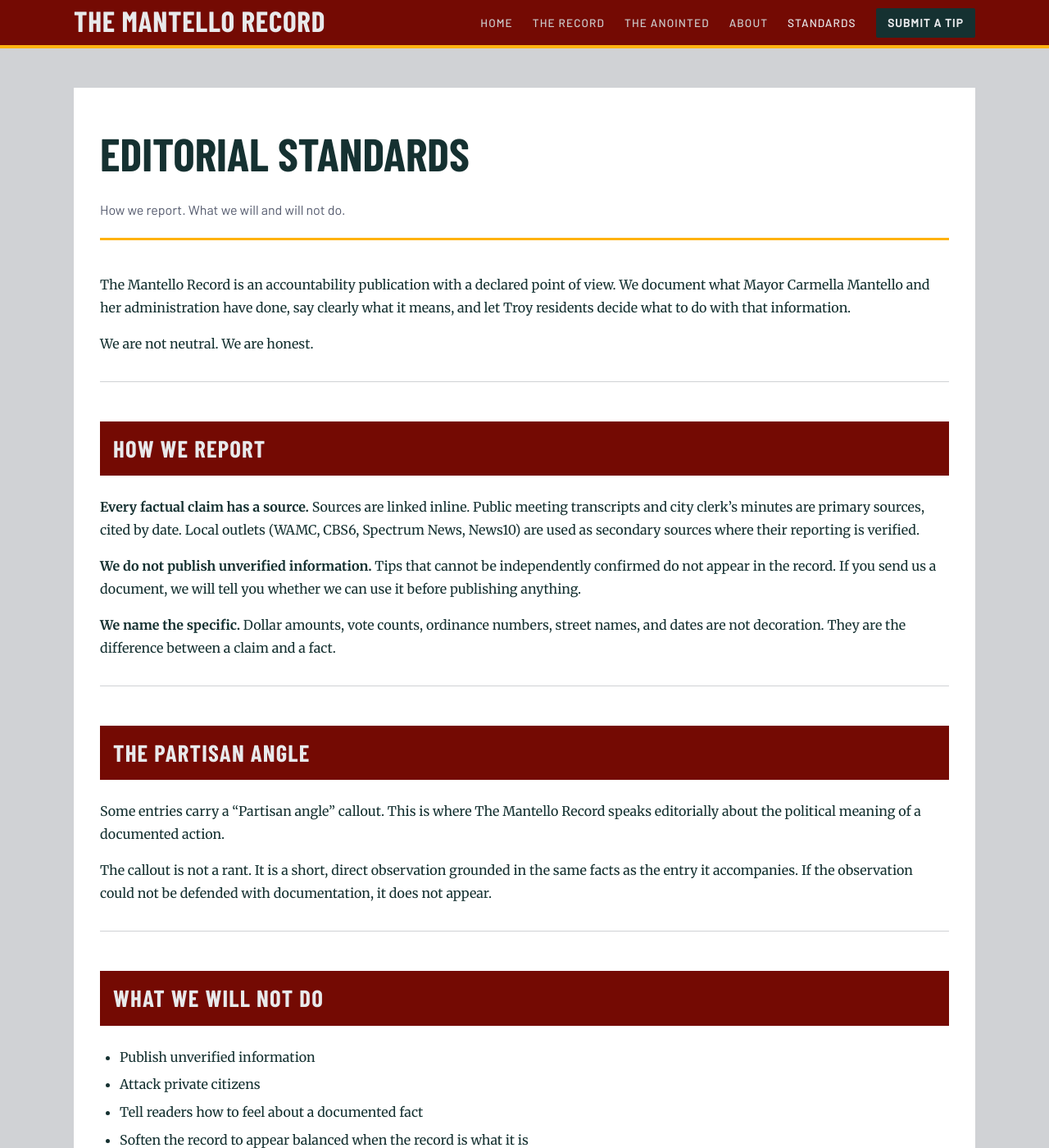
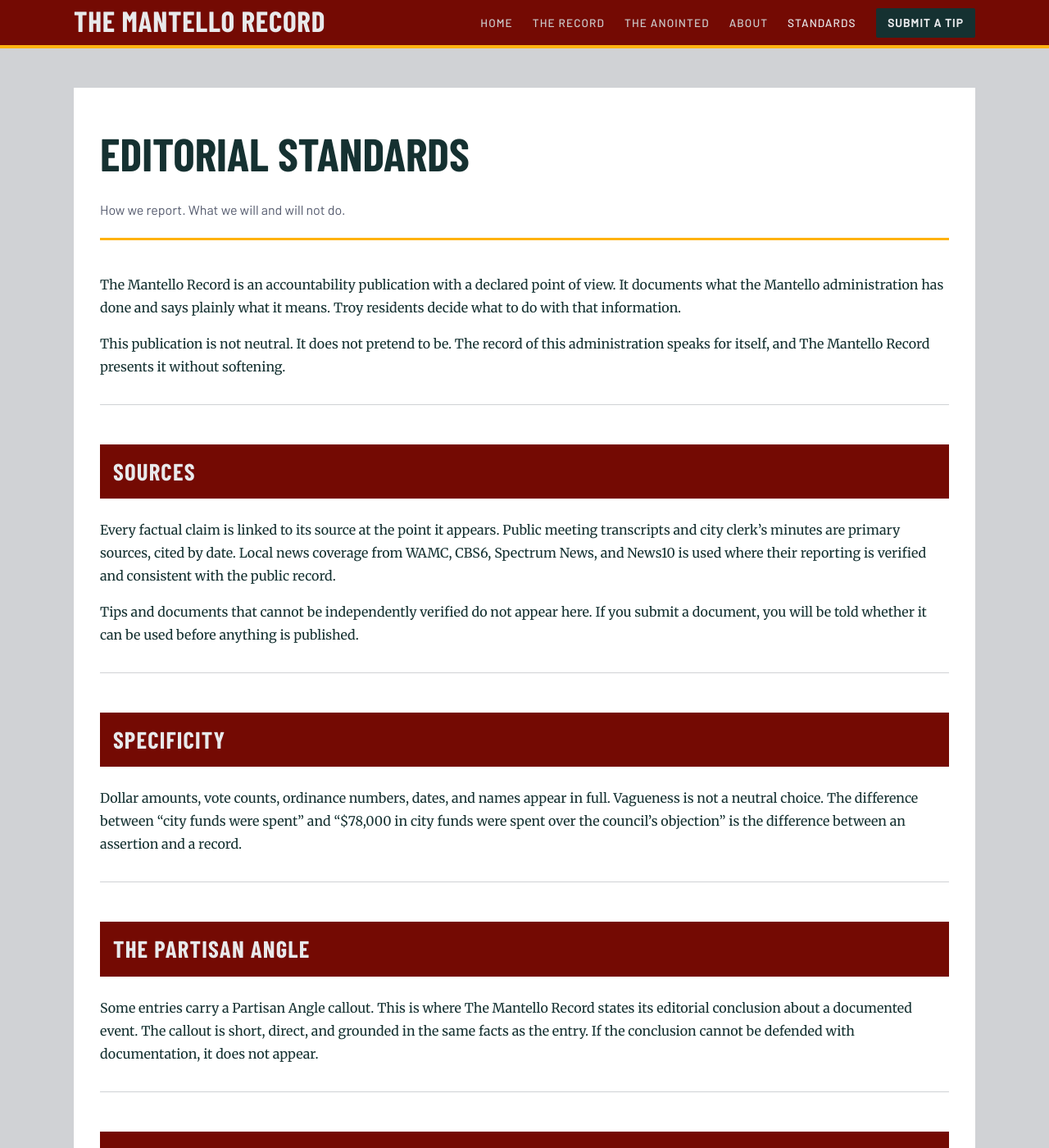
Before and after one commit to MdevitSEC/the-mantello-record, a Jekyll site: the page built from editorial-standards.md, in a window 1280 px wide and 1400 px high. Shown: the whole window at 82% size. Built offline with Jekyll 4.4.1, drawn with Linux system fonts in a browser that asks for light colours; some web fonts are replaced; some of the changed text lies outside the part shown.

Commit message:
Rewrite About and Editorial Standards in publisher voice

```diff
--- a/editorial-standards.md
+++ b/editorial-standards.md
@@ -5,42 +5,41 @@ subtitle: "How we report. What we will and will not do."
 permalink: /editorial-standards/
 ---
 
-The Mantello Record is an accountability publication with a declared point of view. We document what Mayor Carmella Mantello and her administration have done, say clearly what it means, and let Troy residents decide what to do with that information.
+The Mantello Record is an accountability publication with a declared point of view. It documents what the Mantello administration has done and says plainly what it means. Troy residents decide what to do with that information.
 
-We are not neutral. We are honest.
+This publication is not neutral. It does not pretend to be. The record of this administration speaks for itself, and The Mantello Record presents it without softening.
 
 ---
 
-## How We Report
+## Sources
 
-**Every factual claim has a source.** Sources are linked inline. Public meeting transcripts and city clerk's minutes are primary sources, cited by date. Local outlets (WAMC, CBS6, Spectrum News, News10) are used as secondary sources where their reporting is verified.
+Every factual claim is linked to its source at the point it appears. Public meeting transcripts and city clerk's minutes are primary sources, cited by date. Local news coverage from WAMC, CBS6, Spectrum News, and News10 is used where their reporting is verified and consistent with the public record.
 
-**We do not publish unverified information.** Tips that cannot be independently confirmed do not appear in the record. If you send us a document, we will tell you whether we can use it before publishing anything.
+Tips and documents that cannot be independently verified do not appear here. If you submit a document, you will be told whether it can be used before anything is published.
 
-**We name the specific.** Dollar amounts, vote counts, ordinance numbers, street names, and dates are not decoration. They are the difference between a claim and a fact.
+---
+
+## Specificity
+
+Dollar amounts, vote counts, ordinance numbers, dates, and names appear in full. Vagueness is not a neutral choice. The difference between "city funds were spent" and "$78,000 in city funds were spent over the council's objection" is the difference between an assertion and a record.
 
 ---
 
 ## The Partisan Angle
 
-Some entries carry a "Partisan angle" callout. This is where The Mantello Record speaks editorially about the political meaning of a documented action.
-
-The callout is not a rant. It is a short, direct observation grounded in the same facts as the entry it accompanies. If the observation could not be defended with documentation, it does not appear.
+Some entries carry a Partisan Angle callout. This is where The Mantello Record states its editorial conclusion about a documented event. The callout is short, direct, and grounded in the same facts as the entry. If the conclusion cannot be defended with documentation, it does not appear.
 
 ---
 
-## What We Will Not Do
+## What This Publication Will Not Do
 
-- Publish unverified information
-- Attack private citizens
-- Tell readers how to feel about a documented fact
-- Soften the record to appear balanced when the record is what it is
+Publish unverified information. Quote private citizens without permission. Tell readers how to interpret documented facts. Present a sanitized version of the record in the name of balance.
 
 ---
 
-## Sourcing and Tips
+## Tips and Submissions
 
-If you have a document, a lead, or firsthand knowledge of something that belongs in this record, [submit it here](/submit-tip/). We review every submission. We do not publish names without permission. We do not share submissions with third parties.
+If you have a document, a lead, or firsthand knowledge of something that belongs in this record, [submit it here](/submit-tip/). Every submission is reviewed. Names are not published without permission. Submissions are not shared with third parties.
 
 ---
 
```
Also changed, not shown: about.md (+4 -15 lines).
